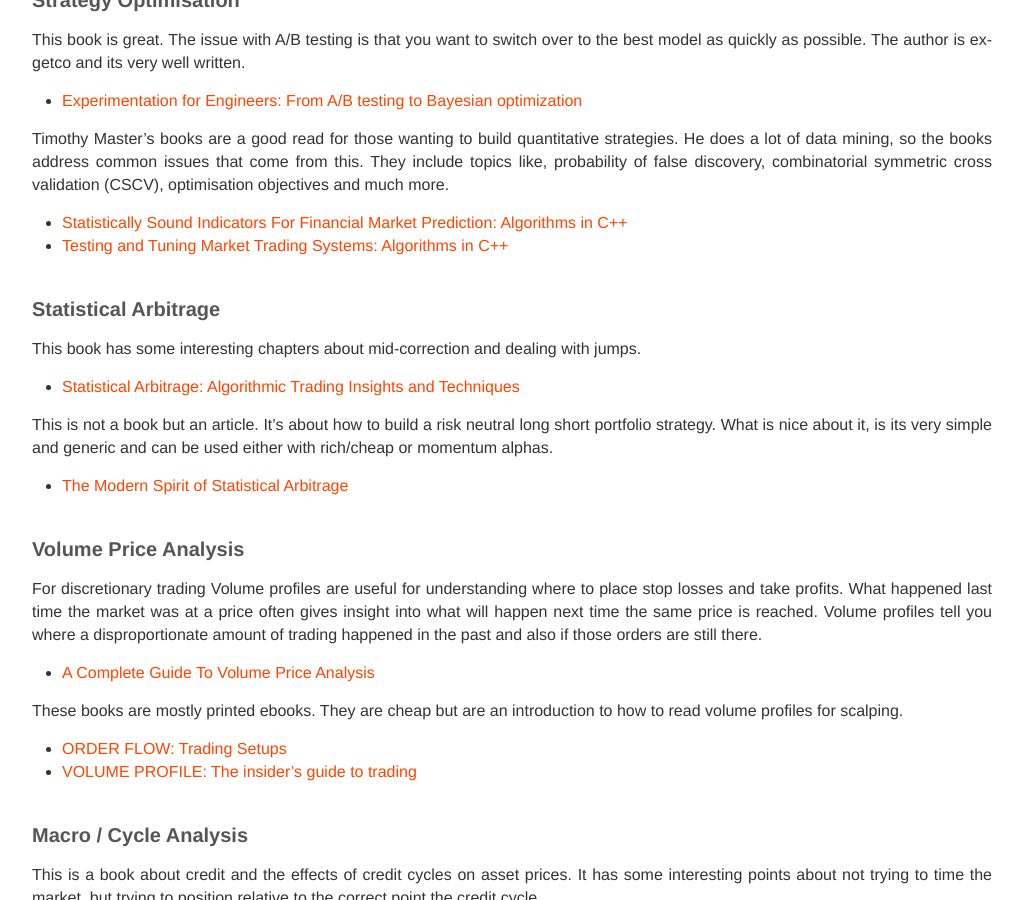
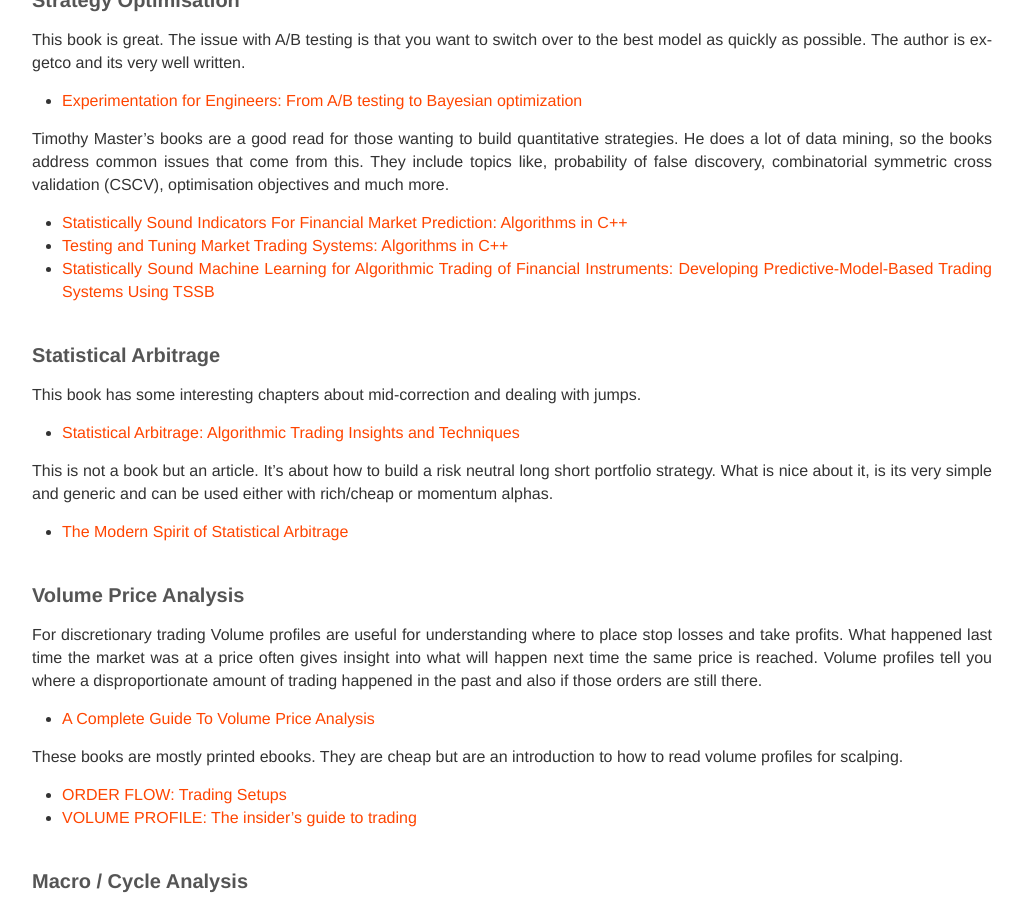
Before and after one commit to MarkRBest/markrbest.github.io, a Jekyll site: the page built from _posts/2024-09-03-reading-list.md, in a window 1280 px wide and 900 px high, scrolled down 1321 px. Shown: the whole window, without its empty margins (128-1151 px from the left). Built offline with Jekyll 4.4.1, drawn with Linux system fonts in a browser that asks for light colours; nearby versions of some CDN libraries; comment, search, counter and statistics services are not loaded.

```diff
--- a/_posts/2024-09-03-reading-list.md
+++ b/_posts/2024-09-03-reading-list.md
@@ -59,6 +59,7 @@
 
 * [Statistically Sound Indicators For Financial Market Prediction: Algorithms in C++](https://a.co/d/fi2g6TS)
 * [Testing and Tuning Market Trading Systems: Algorithms in C++](https://amzn.eu/d/2T57Z9f)
+* [Statistically Sound Machine Learning for Algorithmic Trading of Financial Instruments: Developing Predictive-Model-Based Trading Systems Using TSSB](https://amzn.eu/d/66574yF)
 
 ### Statistical Arbitrage
 
```
